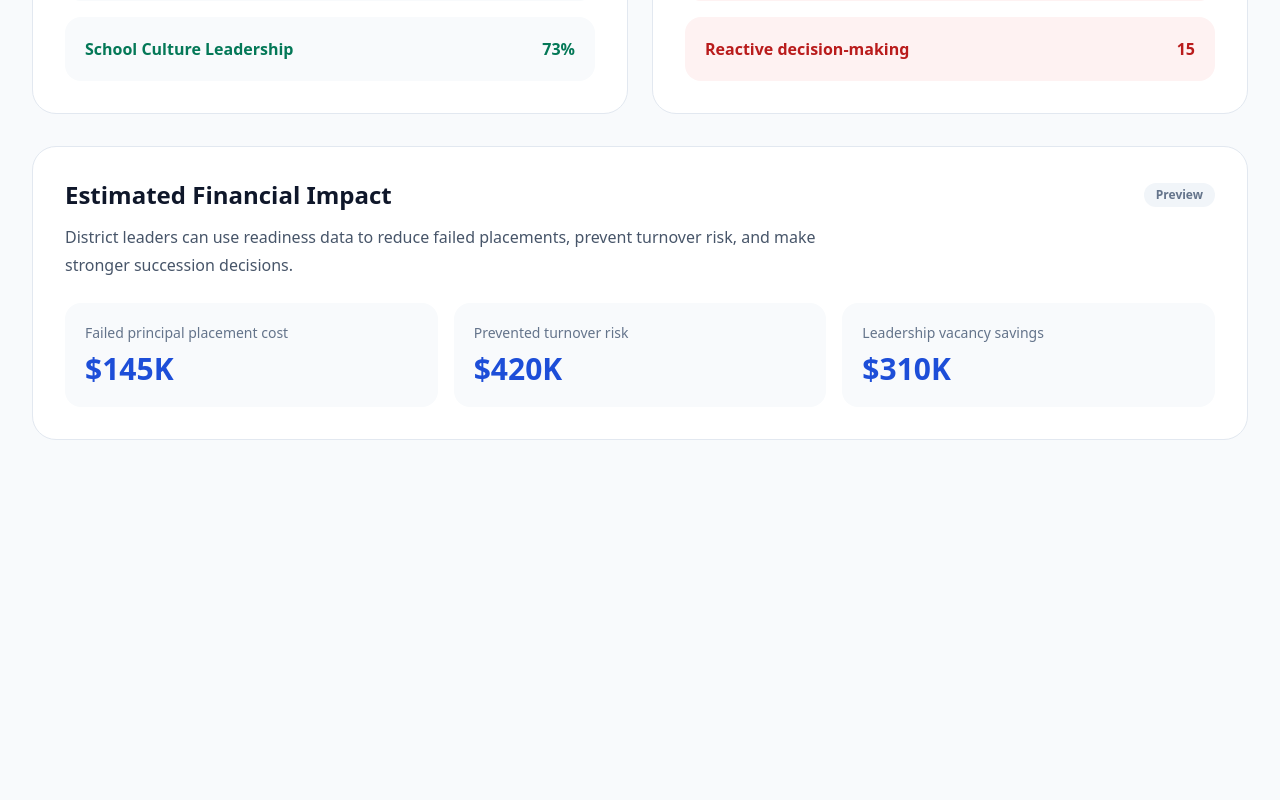
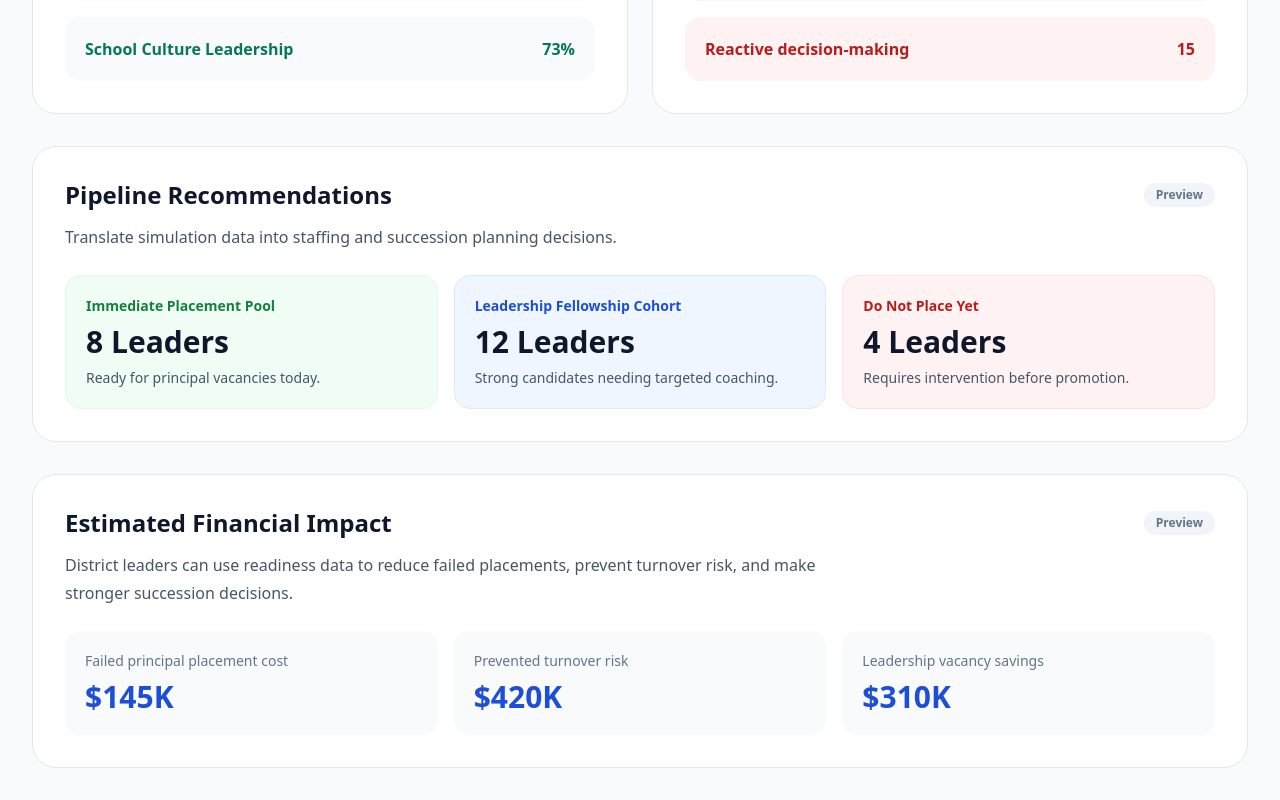
Before and after one commit to jmarc296-jpg/instructional-leadership-practice, a Next.js app: page /district in a window 1280 px wide. Shown: the part 1238-2038 px from the top of the page. Before the commit the page ends 1710 px from the top, so only its background shows below. Built offline with nearby package versions, Linux system fonts and the light colour scheme.

Commit message:
Add pipeline recommendation engine

```diff
--- a/app/district/page.tsx
+++ b/app/district/page.tsx
@@ -152,6 +152,63 @@ export default function DistrictPage() {
           </div>
         </section>
 
+
+        <section className="rounded-3xl bg-white p-8 border border-slate-200">
+          <div className="flex items-center justify-between gap-4">
+            <h2 className="text-2xl font-semibold text-slate-900">
+              Pipeline Recommendations
+            </h2>
+
+            {!hasData && (
+              <span className="rounded-full bg-slate-100 px-3 py-1 text-xs font-semibold text-slate-500">
+                Preview
+              </span>
+            )}
+          </div>
+
+          <p className="mt-3 max-w-3xl leading-7 text-slate-600">
+            Translate simulation data into staffing and succession planning decisions.
+          </p>
+
+          <div className="mt-6 grid gap-4 md:grid-cols-3">
+            <div className="rounded-2xl bg-green-50 p-5 border border-green-100">
+              <p className="text-sm font-semibold text-green-700">
+                Immediate Placement Pool
+              </p>
+              <p className="mt-2 text-3xl font-semibold text-slate-900">
+                {hasData ? "8 Leaders" : "8 Leaders"}
+              </p>
+              <p className="mt-2 text-sm text-slate-600">
+                Ready for principal vacancies today.
+              </p>
+            </div>
+
+            <div className="rounded-2xl bg-blue-50 p-5 border border-blue-100">
+              <p className="text-sm font-semibold text-blue-700">
+                Leadership Fellowship Cohort
+              </p>
+              <p className="mt-2 text-3xl font-semibold text-slate-900">
+                {hasData ? "12 Leaders" : "12 Leaders"}
+              </p>
+              <p className="mt-2 text-sm text-slate-600">
+                Strong candidates needing targeted coaching.
+              </p>
+            </div>
+
+            <div className="rounded-2xl bg-red-50 p-5 border border-red-100">
+              <p className="text-sm font-semibold text-red-700">
+                Do Not Place Yet
+              </p>
+              <p className="mt-2 text-3xl font-semibold text-slate-900">
+                {hasData ? "4 Leaders" : "4 Leaders"}
+              </p>
+              <p className="mt-2 text-sm text-slate-600">
+                Requires intervention before promotion.
+              </p>
+            </div>
+          </div>
+        </section>
+
         <section className="rounded-3xl bg-white p-8 border border-slate-200">
           <div className="flex items-center justify-between gap-4">
             <h2 className="text-2xl font-semibold text-slate-900">
```
